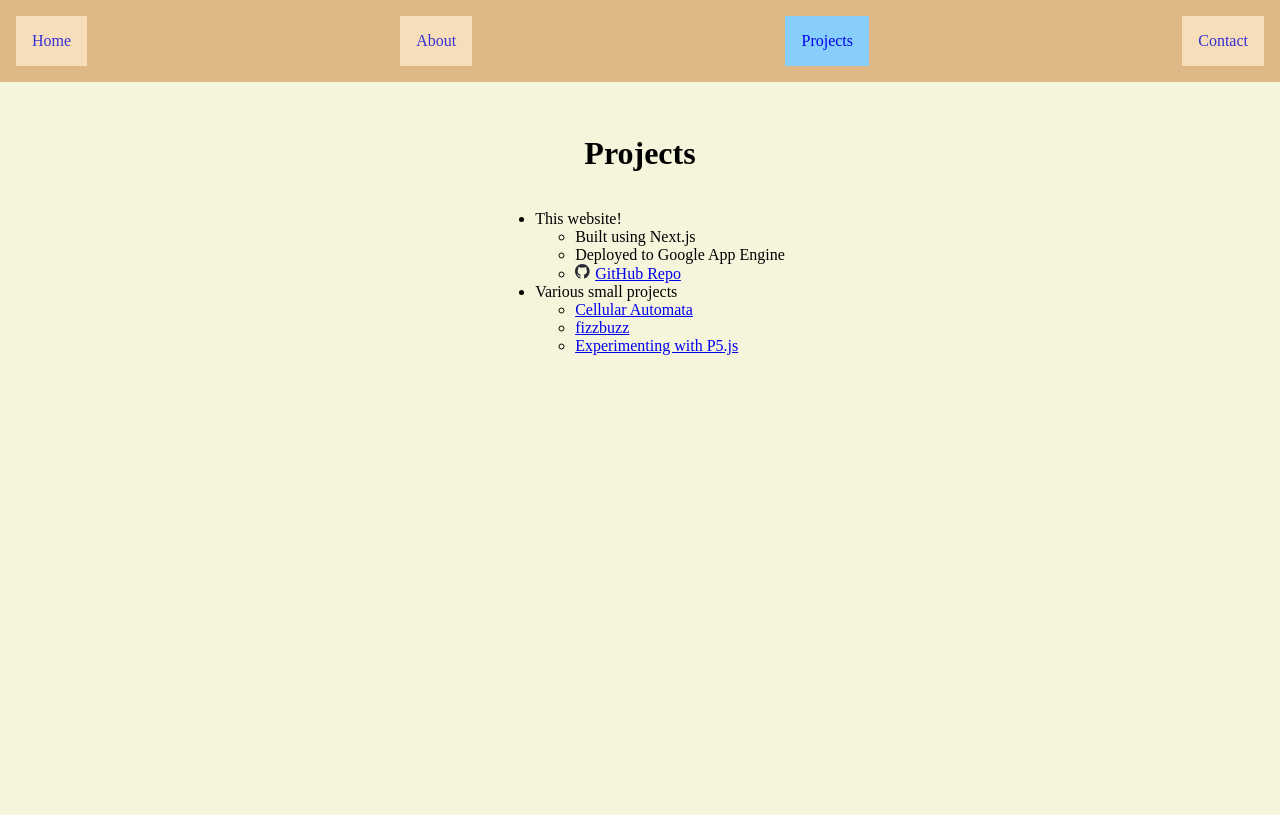
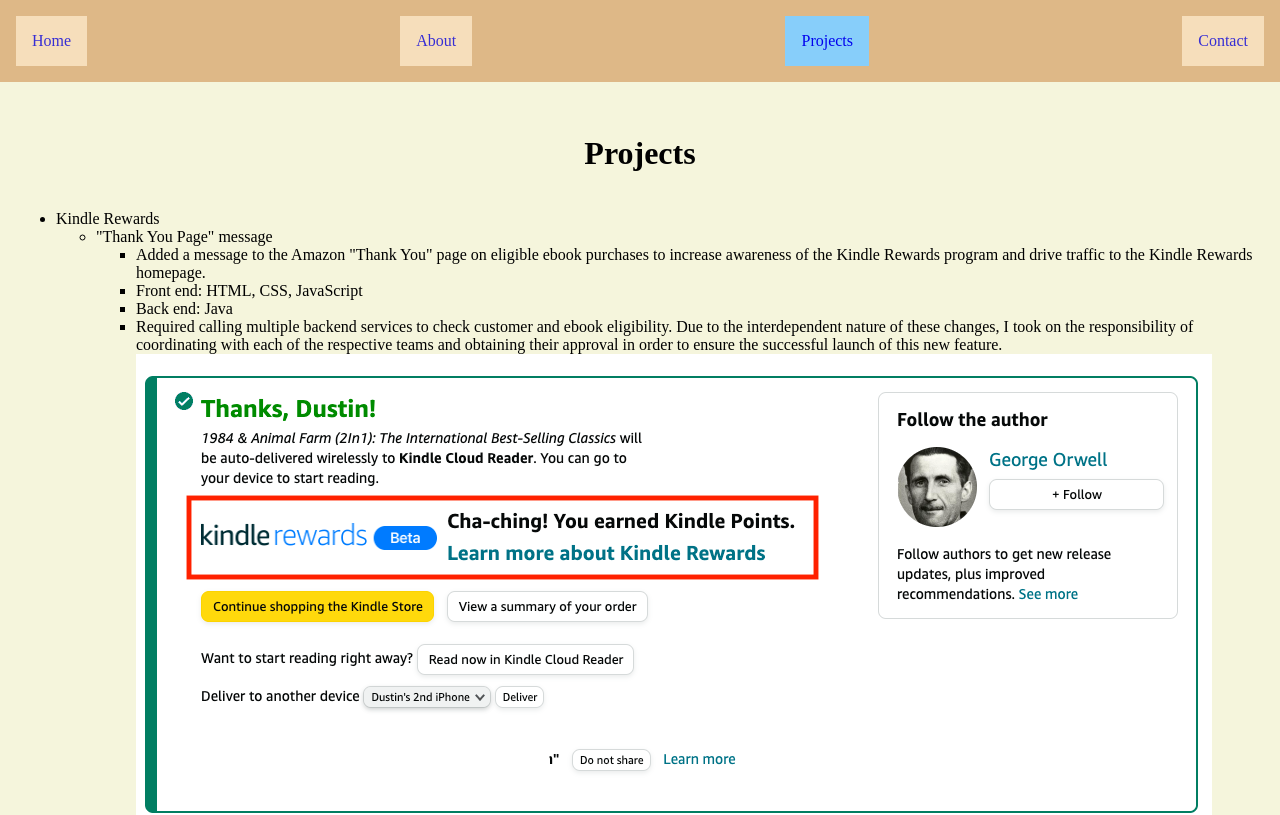
Before and after one commit to dusty-g/personal-website, a Next.js app: page /projects in a window 1280 px wide. Shown: the top 815 px of the page. Built offline with nearby package versions, Linux system fonts and the light colour scheme.

Commit message:
new photo, adding general automata function

```diff
--- a/pages/about.tsx
+++ b/pages/about.tsx
@@ -19,7 +19,6 @@
         <h1>
           About
         </h1>
-        <Image className={styles.profilePic} src={profilePic} alt="Photo of Dusty Galindo" width={400} placeholder="blur" />
          <link href="https://fonts.cdnfonts.com/css/amazon-ember" rel="stylesheet"></link>
         <div className={styles.resume}>
             <section>
--- /dev/null
+++ b/pages/api/generalRule.ts
@@ -0,0 +1,37 @@
+// generate cellular automata rules based on input number (converted to binary)
+export function generateRule(numCols: number, numRows: number, ruleNum: number) {
+    // create an empty 2D array with "numRows" rows and "numCols" columns, initialized with 0s
+    const grid = Array(numRows)
+        .fill(0)
+        .map(() => Array(numCols).fill(0));
+
+    // set the middle of the first row to 1
+    grid[Math.floor(numCols / 2)][0] = 1;
+
+    // loop through each row, starting at the second row
+    for (let row = 1; row < numRows; row++) {
+        // loop through each cell in the row
+        for (let col = 0; col < numCols; col++) {
+            // get the value of the previous row's adjacent cells
+            const previousLeft = col === 0 ? 0 : grid[col-1][row - 1]
+            // get the value of the previous row's center cell
+            const previousCenter = grid[col][row - 1];
+            // get the value of the previous row's right cell
+            const previousRight = col === numCols - 1 ? 0 : grid[col + 1][row - 1];
+
+            //subrules
+            //1 0 0 0 0 0 0 0 all black, returns 0 or 1 depending on the eighth digit of 'number' converted to binary
+            if (previousLeft && previousCenter && previousRight) {
+                // use bitwise AND to get the 8th digit of the binary number. 10000000 = 128
+                grid[col][row] = (ruleNum & 128) > 0 ? 1 : 0;
+            }
+
+
+
+
+        }
+    }
+
+    // after looping through all cells in the row, return the two-dimensional array
+    return grid;
+}
--- a/pages/projects.tsx
+++ b/pages/projects.tsx
@@ -1,6 +1,8 @@
 import Nav from "src/components/nav";
 import Head from "next/head";
 import Link from "next/link";
+import Image from "next/image";
+import typImage from "../public/KR_TYP.png";
 //placeholder for projects page
 export default function Projects() {
     return (
@@ -19,7 +21,20 @@
             <h1>Projects</h1>
             {/* list of projects */}
             <ul>
-
+                <li>Kindle Rewards
+                    <ul>
+                        <li>"Thank You Page" message
+                            <ul>
+                                {/* a description of the kindle rewards "thank you page" message. and how I completed the front and back ends to make it work.  */}
+                                <li>Added a message to the Amazon "Thank You" page on eligible ebook purchases to increase awareness of the Kindle Rewards program and drive traffic to the Kindle Rewards homepage.</li>
+                                <li>Front end: HTML, CSS, JavaScript</li>
+                                <li>Back end: Java</li>
+                                <li>Required calling multiple backend services to check customer and ebook eligibility. Due to the interdependent nature of these changes, I took on the responsibility of coordinating with each of the respective teams and obtaining their approval in order to ensure the successful launch of this new feature.</li>
+                                <li><Image src={typImage} alt="Kindle Rewards Thank You page" /></li>
+                                </ul>
+                        </li>
+                        </ul>
+                </li>
                 <li>This website!
                     <ul>
                         <li>Built using Next.js</li>
--- a/pages/projects/cellularAutomata.tsx
+++ b/pages/projects/cellularAutomata.tsx
@@ -25,6 +25,7 @@
         <div className={styles.text}>
         <p>I am currently reading <Link href="https://www.wolframscience.com/nks/">Stephen Wolfram&apos;s A New Kind of Science</Link></p>
         <p >In Chapter 3, he discusses cellular automata. I thought it would be fun to try to implement a few of them.</p>
+        <p>The state of a cell is determined by the state of it and it&apos;s neighbors in the previous row. There are 8 possible combinations of three cells, so 256 possible sets of cellular automata rules. Wolfram's numbering system assigns a 0 or 1 to each configuration if the next cell will be white or black. The resulting 8 digit binary number is converted to base 10.</p>
 
         <div>
             <hr/>
```
Also changed, not shown: pages/index.tsx (+5 -3 lines), styles/Home.module.css (+8 -0 lines), public/KR_TYP.png (added), public/dusty3.jpg (added).
